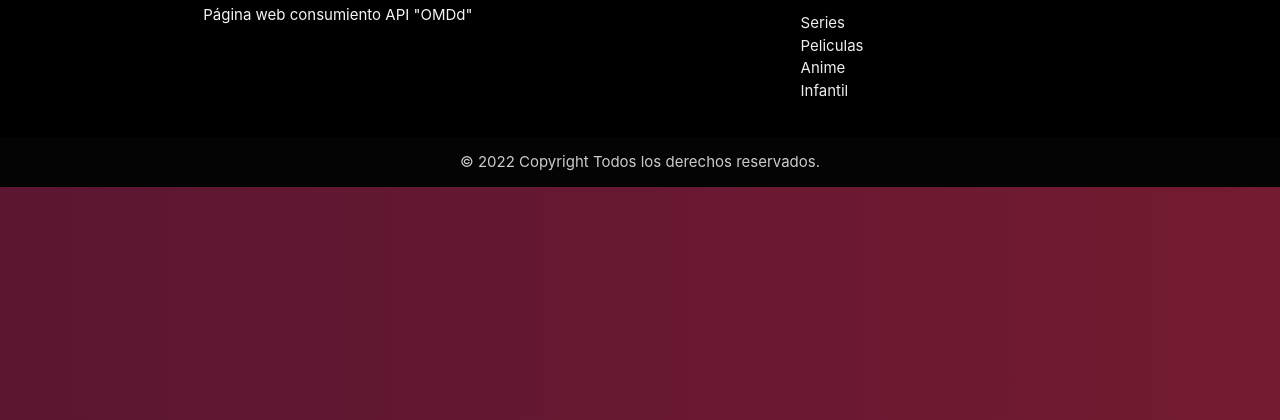
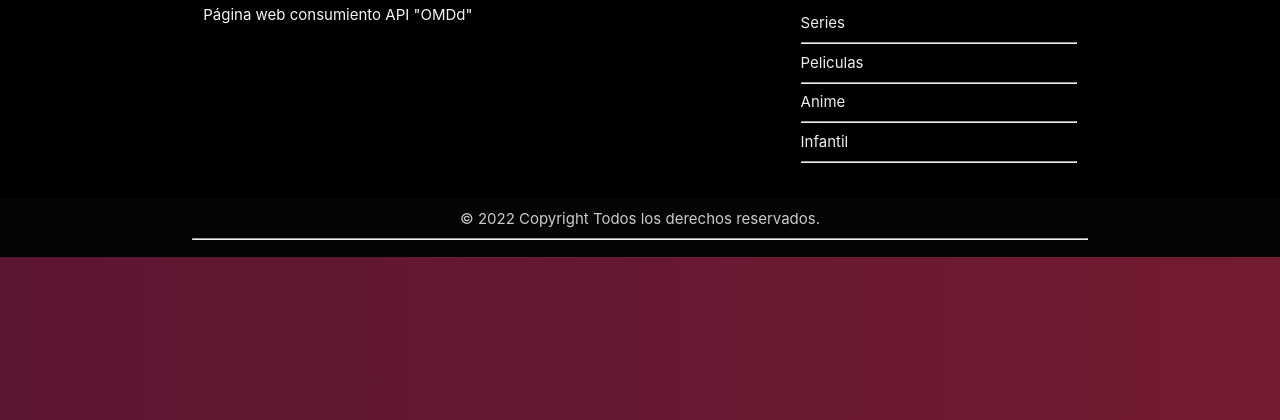
Before and after one commit to EricksonRT/PelisDev-E, a plain HTML site: page index.html in a window 1280 px wide. Shown: the part 380-800 px from the top of the page. Drawn offline with Linux system fonts and the light colour scheme; no server answers.

Commit message:
footer hr

```diff
--- a/index.html
+++ b/index.html
@@ -76,16 +76,22 @@ notifications_active
                     <h5 class="white-text">Categorias</h5>
                     <ul>
                         <li><a class="grey-text text-lighten-3" href="#!">Series</a></li>
+                        <hr>
                         <li><a class="grey-text text-lighten-3" href="#!">Peliculas</a></li>
+                        <hr>
                         <li><a class="grey-text text-lighten-3" href="#!">Anime</a></li>
+                        <hr>
                         <li><a class="grey-text text-lighten-3" href="#!">Infantil</a></li>
+                        <hr>
                     </ul>
                 </div>
             </div>
         </div>
         <div class="footer-copyright">
             <div class="container">
-                <center>© 2022 Copyright Todos los derechos reservados.</center>
+                <center>© 2022 Copyright Todos los derechos reservados.
+                    <hr>
+                </center>
             </div>
         </div>
     </footer>
```
